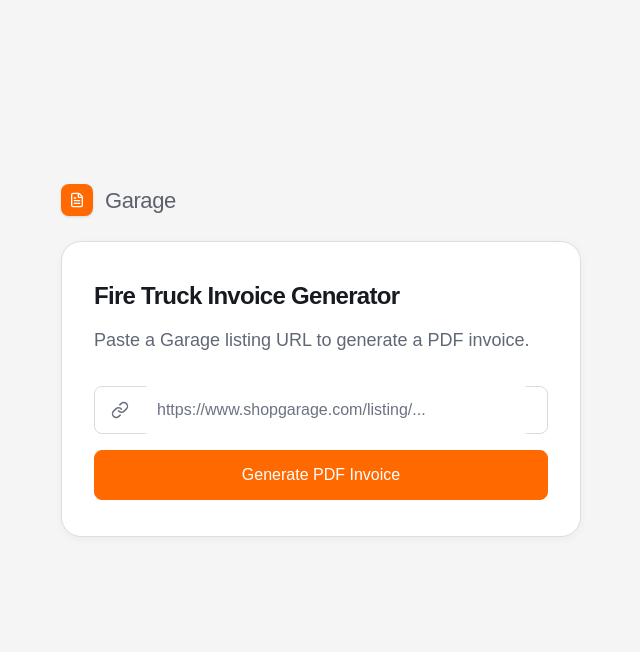
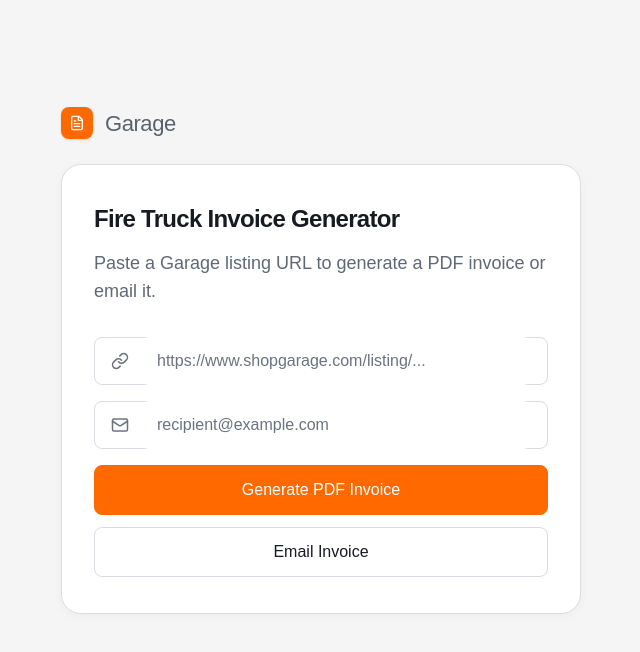
Before and after one commit to wzheng208/garage-invoice-generator, a Next.js app: page / in a window 1280 px wide. Shown: the top 652 px of the page, without its empty margins (319-959 px from the left). Built offline with nearby package versions, Linux system fonts and the light colour scheme.

Commit message:
Add email invoice workflow and Resend integration

```diff
--- a/app/api/generate-invoice/route.ts
+++ b/app/api/generate-invoice/route.ts
@@ -1,17 +1,33 @@
 import { NextRequest } from 'next/server';
 import { renderToBuffer } from '@react-pdf/renderer';
+
 import { buildInvoiceDocument } from '@/components/pdf/invoice-document';
 import { extractListingId } from '@/lib/extract-listing-id';
 import { fetchListing } from '@/lib/fetch-listing';
+import { sendInvoiceEmail } from '@/lib/send-invoice-email';
 
 export async function POST(request: NextRequest) {
   try {
     const body = await request.json();
+
     const inputUrl = body?.url as string | undefined;
+    const action = body?.action as 'download' | 'email' | undefined;
+    const email = body?.email as string | undefined;
 
     if (!inputUrl) {
       return Response.json(
         { error: 'Listing URL is required.' },
+        { status: 400 },
+      );
+    }
+
+    if (!action) {
+      return Response.json({ error: 'Action is required.' }, { status: 400 });
+    }
+
+    if (action === 'email' && !email) {
+      return Response.json(
+        { error: 'Recipient email is required.' },
         { status: 400 },
       );
     }
@@ -21,19 +37,35 @@ export async function POST(request: NextRequest) {
 
     const pdfDocument = buildInvoiceDocument(listing);
     const pdfBuffer = await renderToBuffer(pdfDocument);
+    const pdfBytes = new Uint8Array(pdfBuffer);
 
-    const pdfBytes = new Uint8Array(pdfBuffer);
+    const filename = `invoice-${listingId}.pdf`;
+
+    if (action === 'email') {
+      await sendInvoiceEmail({
+        to: email!,
+        subject: `Garage Invoice - ${listing.listingTitle ?? listingId}`,
+        filename,
+        pdfBytes,
+        listingTitle: listing.listingTitle,
+      });
+
+      return Response.json({
+        success: true,
+        message: 'Invoice emailed successfully.',
+      });
+    }
 
     return new Response(pdfBytes, {
       status: 200,
       headers: {
         'Content-Type': 'application/pdf',
-        'Content-Disposition': `attachment; filename="invoice-${listingId}.pdf"`,
+        'Content-Disposition': `attachment; filename="${filename}"`,
       },
     });
   } catch (error) {
     const message =
-      error instanceof Error ? error.message : 'Failed to generate invoice.';
+      error instanceof Error ? error.message : 'Failed to process invoice.';
 
     return Response.json({ error: message }, { status: 500 });
   }
--- a/app/page.tsx
+++ b/app/page.tsx
@@ -1,7 +1,7 @@
 'use client';
 
 import { FormEvent, useState } from 'react';
-import { FileText, Link as LinkIcon } from 'lucide-react';
+import { FileText, Link as LinkIcon, Mail } from 'lucide-react';
 
 import { Button } from '@/components/ui/button';
 import { Card } from '@/components/ui/card';
@@ -9,20 +9,27 @@ import { Input } from '@/components/ui/input';
 
 export default function HomePage() {
   const [url, setUrl] = useState('');
+  const [email, setEmail] = useState('');
   const [loading, setLoading] = useState(false);
   const [error, setError] = useState('');
+  const [success, setSuccess] = useState('');
 
-  async function handleSubmit(e: FormEvent<HTMLFormElement>) {
-    e.preventDefault();
-
+  async function requestInvoice(action: 'download' | 'email') {
     const trimmedUrl = url.trim();
+    const trimmedEmail = email.trim();
 
     if (!trimmedUrl) {
       setError('Please paste a Garage listing URL.');
       return;
     }
 
+    if (action === 'email' && !trimmedEmail) {
+      setError('Please enter a recipient email.');
+      return;
+    }
+
     setError('');
+    setSuccess('');
     setLoading(true);
 
     try {
@@ -31,14 +38,20 @@ export default function HomePage() {
         headers: {
           'Content-Type': 'application/json',
         },
-        body: JSON.stringify({ url: trimmedUrl }),
+        body: JSON.stringify({
+          url: trimmedUrl,
+          action,
+          email: action === 'email' ? trimmedEmail : undefined,
+        }),
       });
 
       if (!response.ok) {
         const data = await response.json();
-        throw new Error(data.error || 'Failed to generate invoice.');
+        throw new Error(data.error || 'Failed to process invoice.');
       }
 
+      // DOWNLOAD FLOW
+      if (action === 'download') {
         const blob = await response.blob();
         const downloadUrl = window.URL.createObjectURL(blob);
 
@@ -50,11 +63,22 @@ export default function HomePage() {
         link.remove();
 
         window.URL.revokeObjectURL(downloadUrl);
+        return;
+      }
+
+      // EMAIL FLOW
+      const data = await response.json();
+      setSuccess(data.message || 'Invoice emailed successfully.');
     } catch (err) {
       setError(err instanceof Error ? err.message : 'Something went wrong.');
     } finally {
       setLoading(false);
     }
+  }
+
+  function handleSubmit(e: FormEvent<HTMLFormElement>) {
+    e.preventDefault();
+    void requestInvoice('download');
   }
 
   return (
@@ -77,16 +101,16 @@ export default function HomePage() {
             </h1>
 
             <p className='mt-3 text-[18px] leading-7 text-[#606775]'>
-              Paste a Garage listing URL to generate a PDF invoice.
+              Paste a Garage listing URL to generate a PDF invoice or email it.
             </p>
 
             <form
               onSubmit={handleSubmit}
               className='mt-8 space-y-4'
             >
+              {/* URL INPUT */}
               <div className='flex h-12 items-center gap-3 rounded-lg border border-[#d8dbe1] bg-white px-4'>
                 <LinkIcon className='h-[18px] w-[18px] shrink-0 text-[#6b7280]' />
-
                 <Input
                   type='url'
                   value={url}
@@ -96,14 +120,42 @@ export default function HomePage() {
                 />
               </div>
 
+              {/* EMAIL INPUT */}
+              <div className='flex h-12 items-center gap-3 rounded-lg border border-[#d8dbe1] bg-white px-4'>
+                <Mail className='h-[18px] w-[18px] shrink-0 text-[#6b7280]' />
+                <Input
+                  type='email'
+                  value={email}
+                  onChange={(e) => setEmail(e.target.value)}
+                  placeholder='recipient@example.com'
+                  className='h-auto border-0 bg-transparent px-0 py-0 text-base shadow-none focus-visible:ring-0'
+                />
+              </div>
+
+              {/* BUTTONS */}
+              <div className='space-y-3'>
                 <Button
                   type='submit'
                   disabled={loading}
                 >
-                {loading ? 'Generating...' : 'Generate PDF Invoice'}
+                  {loading ? 'Processing...' : 'Generate PDF Invoice'}
                 </Button>
 
+                <Button
+                  type='button'
+                  variant='secondary'
+                  disabled={loading}
+                  onClick={() => void requestInvoice('email')}
+                >
+                  {loading ? 'Processing...' : 'Email Invoice'}
+                </Button>
+              </div>
+
+              {/* ERROR */}
               {error && <p className='text-sm text-red-600'>{error}</p>}
+
+              {/* SUCCESS */}
+              {success && <p className='text-sm text-green-600'>{success}</p>}
             </form>
           </Card>
         </div>
--- a/components/ui/button.tsx
+++ b/components/ui/button.tsx
@@ -1,22 +1,29 @@
 import * as React from 'react';
 import { cn } from '@/lib/utils';
 
-const Button = React.forwardRef<
-  HTMLButtonElement,
-  React.ComponentProps<'button'>
->(({ className, type = 'button', ...props }, ref) => {
+type ButtonProps = React.ComponentProps<'button'> & {
+  variant?: 'primary' | 'secondary';
+};
+
+const Button = React.forwardRef<HTMLButtonElement, ButtonProps>(
+  ({ className, type = 'button', variant = 'primary', ...props }, ref) => {
     return (
       <button
         ref={ref}
         type={type}
         className={cn(
-        'flex w-full items-center justify-center rounded-lg border border-orange-500 bg-orange-500 px-6 py-3 text-base font-medium text-white transition active:scale-[0.99] hover:border-orange-600 hover:bg-orange-600 disabled:pointer-events-none disabled:opacity-50',
+          'flex w-full items-center justify-center rounded-lg px-6 py-3 text-base font-medium transition active:scale-[0.99] disabled:pointer-events-none disabled:opacity-50',
+          variant === 'primary' &&
+            'border border-orange-500 bg-orange-500 text-white hover:border-orange-600 hover:bg-orange-600',
+          variant === 'secondary' &&
+            'border border-[#d8dbe1] bg-white text-[#171a20] hover:bg-[#f8f8f8]',
           className,
         )}
         {...props}
       />
     );
-});
+  },
+);
 
 Button.displayName = 'Button';
 
--- /dev/null
+++ b/lib/send-invoice-email.ts
@@ -0,0 +1,61 @@
+import { Resend } from 'resend';
+
+const resend = new Resend(process.env.RESEND_API_KEY);
+
+type SendInvoiceEmailParams = {
+  to: string;
+  subject: string;
+  filename: string;
+  pdfBytes: Uint8Array;
+  listingTitle?: string;
+};
+
+export async function sendInvoiceEmail({
+  to,
+  subject,
+  filename,
+  pdfBytes,
+  listingTitle,
+}: SendInvoiceEmailParams) {
+  if (!process.env.RESEND_API_KEY) {
+    throw new Error('Missing RESEND_API_KEY.');
+  }
+
+  if (!process.env.RESEND_FROM_EMAIL) {
+    throw new Error('Missing RESEND_FROM_EMAIL.');
+  }
+
+  const { data, error } = await resend.emails.send({
+    from: process.env.RESEND_FROM_EMAIL,
+    to: [to],
+    subject,
+    html: `
+      <div style="font-family: Arial, sans-serif; color: #171a20;">
+        <h2 style="margin: 0 0 12px;">Garage Invoice</h2>
+        <p style="margin: 0 0 8px;">
+          Attached is the invoice PDF for ${
+            listingTitle ?? 'the requested vehicle listing'
+          }.
+        </p>
+        <p style="margin: 0; color: #606775;">
+          This invoice was generated from the current Garage listing data.
+        </p>
+      </div>
+    `,
+    text: `Attached is the invoice PDF for ${
+      listingTitle ?? 'the requested vehicle listing'
+    }.`,
+    attachments: [
+      {
+        filename,
+        content: Buffer.from(pdfBytes),
+      },
+    ],
+  });
+
+  if (error) {
+    throw new Error(error.message || 'Failed to send invoice email.');
+  }
+
+  return data;
+}
```
Lines whose indentation alone changed are shown as unchanged.
